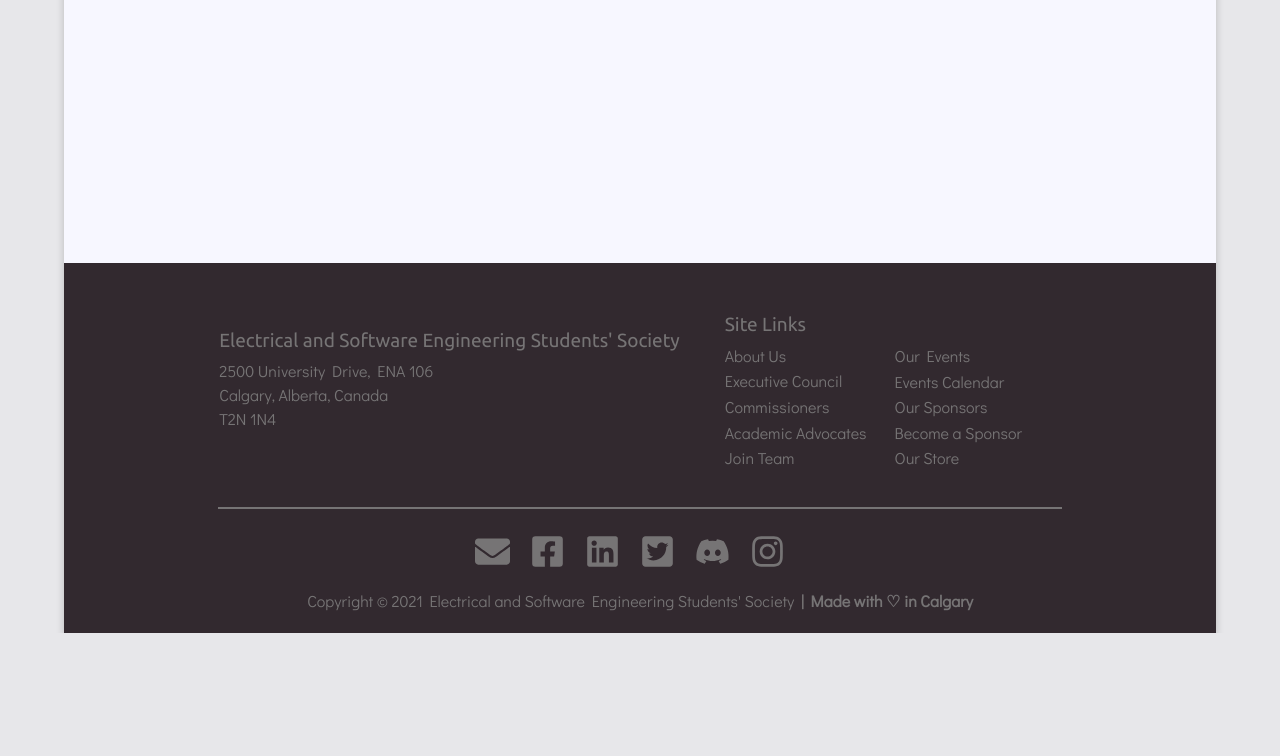
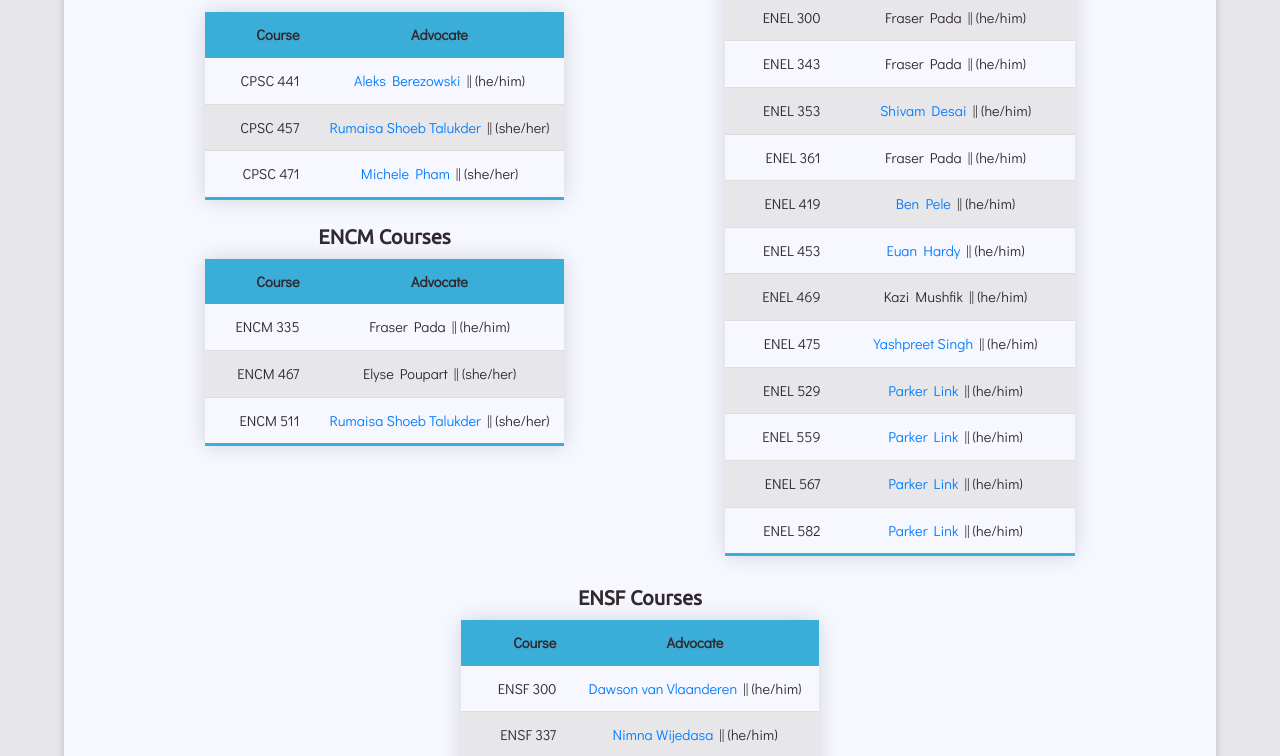
Before and after one commit to zoouofc/zooengg.ca-react, a React (Create React App) app: page /advocates in a window 1280 px wide. Shown: the part 659-1415 px from the top of the page. Before the commit the page ends 1292 px from the top, so only its background shows below. Built offline with nearby package versions, Linux system fonts and the light colour scheme.

Commit message:
updating advocates list

```diff
--- a/src/pages/AdvocatePage.jsx
+++ b/src/pages/AdvocatePage.jsx
@@ -22,12 +22,12 @@ const AdvocatePage = () => (
 
       <h3 className="page-sub-title advocate">Supported Classes for Fall 2022</h3> {/* Update semester */}
       {/* Comment out following line when tables have content */}
-      <p className='advocate-text' style={{textAlign: "center"}}>Please check back closer to the start of the Fall semester for an updated list of class advocates.</p>
+      <p className='advocate-text' style={{ textAlign: "center" }}>Please check back closer to the start of the Fall semester for an updated list of class advocates.</p>
 
       <div class="table-container">
         <div>
-            {/* CPSC Courses */}
-          {/* <h5>CPSC Courses</h5>
+          {/* CPSC Courses */}
+          <h5>CPSC Courses</h5>
           <table class="advocate-table">
             <thead>
               <tr>
@@ -37,26 +37,22 @@ const AdvocatePage = () => (
             </thead>
             <tbody>
               <tr>
-                <td>CPSC 319</td>
+                <td>CPSC 441</td>
                 <td><a href="mailto:aleksander.berezowsk@ucalgary.ca">Aleks Berezowski</a> || (he/him)</td>
               </tr>
               <tr>
                 <td>CPSC 457</td>
-                <td><a href="mailto:risat.haque@ucalgary.ca">Risat Haque</a> || (he/him)</td>
+                <td><a href="mailto:rumaisashoeb.talukde@ucalgary.ca">Rumaisa Shoeb Talukder</a> || (she/her)</td>
               </tr>
               <tr>
                 <td>CPSC 471</td>
-                <td><a href="mailto:lauraine.baffot@ucalgary.ca">Lauraine Baffot</a> || (she/her)</td>
-              </tr>
-              <tr>
-                <td>CPSC 559</td>
-                <td><a href="mailto:evan.krul1@ucalgary.ca">Evan Krul</a> || (he/him)</td>
+                <td><a href="mailto:michele.pham@ucalgary.ca">Michele Pham</a> || (she/her)</td>
               </tr>
             </tbody>
-          </table> */}
+          </table>
 
           {/* ENCM Courses */}
-          {/* <h5>ENCM Courses</h5>
+          <h5>ENCM Courses</h5>
           <table class="advocate-table">
             <thead>
               <tr>
@@ -66,16 +62,34 @@ const AdvocatePage = () => (
             </thead>
             <tbody>
               <tr>
-                <td>ENCM 369</td>
+                <td>ENCM 335</td>
+                <td>
+                  {/* <a href="mailto:rumaisashoeb.talukde@ucalgary.ca"> */}
+                  Fraser Pada{' '}
+                  {/* </a> */}
+                  || (he/him)
+                </td>
+              </tr>
+              <tr>
+                <td>ENCM 467</td>
+                <td>
+                  {/* <a href="mailto:ecpoupart@gmail.com"> */}
+                  Elyse Poupart{' '}
+                  {/* </a> */}
+                  || (she/her)
+                </td>
+              </tr>
+              <tr>
+                <td>ENCM 511</td>
                 <td><a href="mailto:rumaisashoeb.talukde@ucalgary.ca">Rumaisa Shoeb Talukder</a> || (she/her)</td>
               </tr>
             </tbody>
-          </table> */}
+          </table>
         </div>
 
         <div>
-            {/* ENEL Courses */}
-          {/* <h5>ENEL Courses</h5>
+          {/* ENEL Courses */}
+          <h5>ENEL Courses</h5>
           <table class="advocate-table">
             <thead>
               <tr>
@@ -85,39 +99,79 @@ const AdvocatePage = () => (
             </thead>
             <tbody>
               <tr>
-                <td>ENEL 300</td>
-                <td><a href="mailto:benjamin.pele@ucalgary.ca">Ben Pele</a> || (he/him)</td>
+                <td>ENEL 101</td>
+                <td><a href="mailto:jayen.hirani31@ucalgary.ca">Jayen Hirani</a> || (he/him)</td>
               </tr>
               <tr>
-                <td>ENEL 327</td>
-                <td><a href="mailto:fanny.lo@ucalgary.ca">Fanny Lo</a> || (she/her)</td>
+                <td>ENEL 300</td>
+                <td>
+                  {/* <a href="mailto:rumaisashoeb.talukde@ucalgary.ca"> */}
+                  Fraser Pada{' '}
+                  {/* </a> */}
+                  || (he/him)
+                </td>
               </tr>
               <tr>
                 <td>ENEL 343</td>
+                <td>
+                  {/* <a href="mailto:rumaisashoeb.talukde@ucalgary.ca"> */}
+                  Fraser Pada{' '}
+                  {/* </a> */}
+                  || (he/him)
+                </td>
+              </tr>
+              <tr>
+                <td>ENEL 353</td>
+                <td><a href="mailto:shivam.desai@ucalgary.ca">Shivam Desai</a> || (he/him)</td>
+              </tr>
+              <tr>
+                <td>ENEL 361</td>
+                <td>
+                  {/* <a href="mailto:rumaisashoeb.talukde@ucalgary.ca"> */}
+                  Fraser Pada{' '}
+                  {/* </a> */}
+                  || (he/him)
+                </td>
+              </tr>
+              <tr>
+                <td>ENEL 419</td>
+                <td><a href="mailto:bpele1303@gmail.com">Ben Pele</a> || (he/him)</td>
+              </tr>
+              <tr>
+                <td>ENEL 453</td>
+                <td><a href="mailto:cjeahardy@gmail.com">Euan Hardy</a> || (he/him)</td>
+              </tr>
+              <tr>
+                <td>ENEL 469</td>
+                <td>
+                  {/* <a href="mailto:emily.knight2@ucalgary.ca"> */}
+                  Kazi Mushfik{' '}
+                  {/* </a> */}
+                  || (he/him)
+                </td>
+              </tr>
+              <tr>
+                <td>ENEL 475</td>
                 <td><a href="mailto:yashpreet.singh@ucalgary.ca">Yashpreet Singh</a> || (he/him)</td>
               </tr>
               <tr>
-                <td>ENEL 361</td>
-                <td><a href="mailto:yashpreet.singh@ucalgary.ca">Yashpreet Singh</a> || (he/him)</td>
+                <td>ENEL 529</td>
+                <td><a href="mailto:parker.link1@ucalgary.ca">Parker Link</a> || (he/him)</td>
               </tr>
               <tr>
-                <td>ENEL 400</td>
-                <td><a href="mailto:marcelo.ligonzales@ucalgary.ca">Marcelo Li Gonzales</a> || (he/him)</td>
+                <td>ENEL 559</td>
+                <td><a href="mailto:parker.link1@ucalgary.ca">Parker Link</a> || (he/him)</td>
               </tr>
               <tr>
-                <td>ENEL 441</td>
-                <td><a href="mailto:rishabh.ruhela@ucalgary.ca">Rishabh Ruhela</a> || (he/him)</td>
+                <td>ENEL 567</td>
+                <td><a href="mailto:parker.link1@ucalgary.ca">Parker Link</a> || (he/him)</td>
               </tr>
               <tr>
-                <td>ENEL 469</td>
-                <td><a href="mailto:emily.knight2@ucalgary.ca">Emily Knight</a> || (she/her)</td>
-              </tr>
-              <tr>
-                <td>ENEL 471</td>
-                <td><a href="mailto:emily.knight2@ucalgary.ca">Emily Knight</a> || (she/her)</td>
+                <td>ENEL 582</td>
+                <td><a href="mailto:parker.link1@ucalgary.ca">Parker Link</a> || (he/him)</td>
               </tr>
             </tbody>
-          </table> */}
+          </table>
         </div>
 
         <div>
@@ -155,7 +209,7 @@ const AdvocatePage = () => (
           </table> */}
 
           {/* ENSF Courses */}
-          {/* <h5>ENSF Courses</h5>
+          <h5>ENSF Courses</h5>
           <table class="advocate-table">
             <thead>
               <tr>
@@ -165,15 +219,19 @@ const AdvocatePage = () => (
             </thead>
             <tbody>
               <tr>
-                <td>ENSF 311</td>
-                <td><a href="mailto:benjamin.pele@ucalgary.ca">Ben Pele</a> || (he/him)</td>
+                <td>ENSF 300</td>
+                <td><a href="mailto:Dawson.vanv@gmail.com">Dawson van Vlaanderen</a> || (he/him)</td>
               </tr>
               <tr>
-                <td>ENSF 409</td>
-                <td><a href="mailto:carter.drewes@ucalgary.ca">Carter Zimmer</a> || (they/them)</td>
+                <td>ENSF 337</td>
+                <td><a href="mailto:nimna.wijedasa@ucalgary.ca">Nimna Wijedasa</a> || (he/him)</td>
+              </tr>
+              <tr>
+                <td>ENSF 480</td>
+                <td><a href="mailto:Saman.pordanesh@ucalgary.ca">Saman Pordanesh (Sina)</a> || (he/him)</td>
               </tr>
             </tbody>
-          </table> */}
+          </table>
         </div>
       </div>
 
--- a/src/stylesheets/event/EventCalendar.scss
+++ b/src/stylesheets/event/EventCalendar.scss
@@ -32,10 +32,10 @@
     iframe {
       display: block;
 
-      height: 100%;
+      height: 95%;
       width: 100%;
 
-      margin: 5px 0 0;
+      margin: 15px 0;
     }
   }
 }
```
